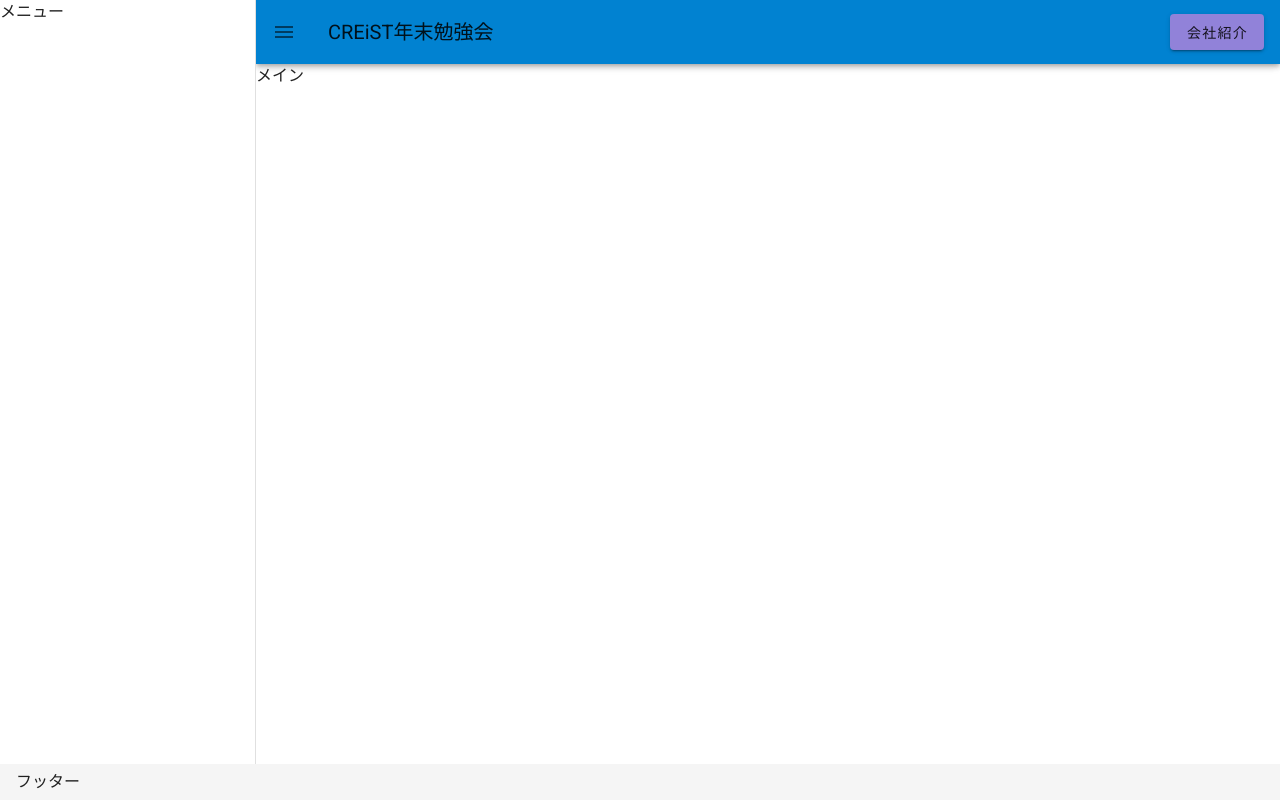
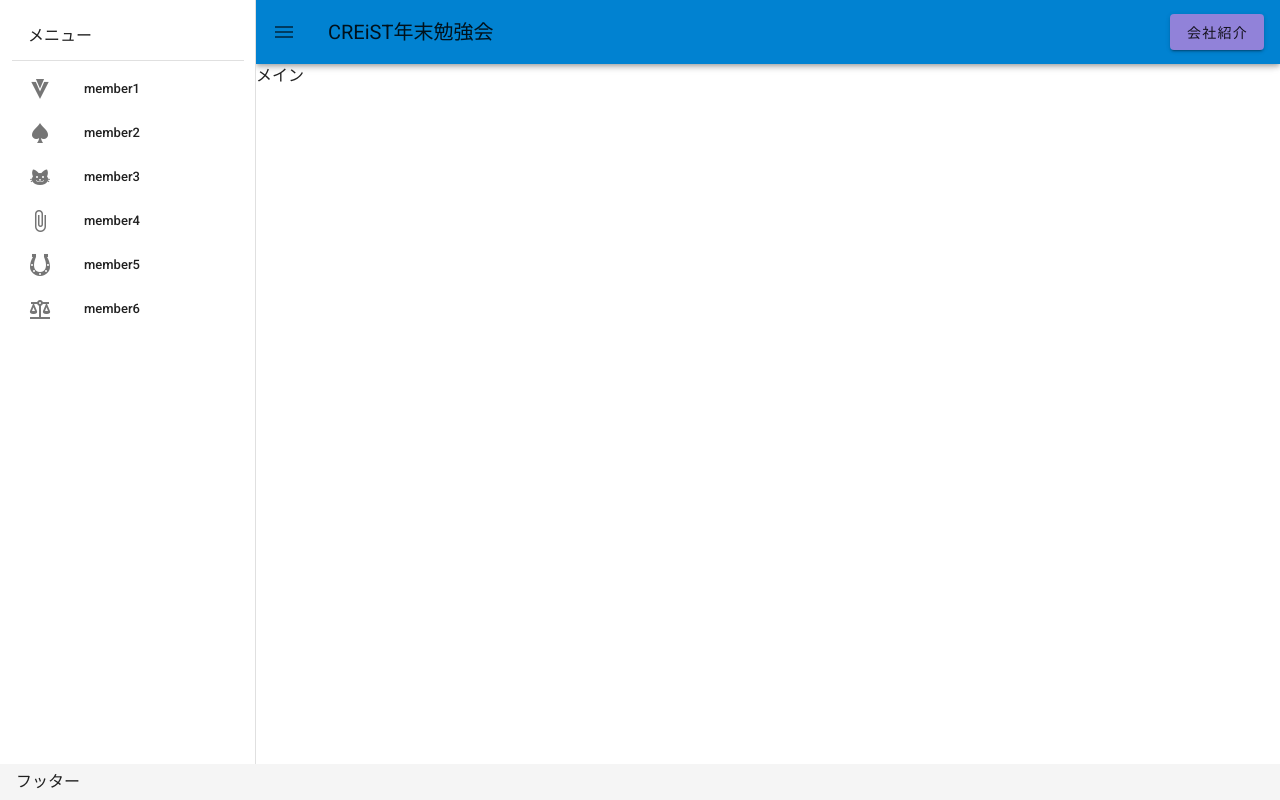
Before and after one commit to kaorunix/creist_vue_study, a Vue app: page / in a window 1280 px wide. Built offline with nearby package versions, Linux system fonts and the light colour scheme.

Commit message:
メニュー追加

```diff
--- a/src/App.vue
+++ b/src/App.vue
@@ -2,10 +2,29 @@
   <v-app>
     <v-navigation-drawer
     v-model="drawer"
-    app>
+    app cliped
+    >
+      <v-container>
+        <v-list-item>
       メニュー
+        </v-list-item>
+        <v-divider/>
+        <v-list dense nav>
+          <v-list-item v-for="main_menu_item in main_menu"
+          :key="main_menu_item.name">
+            <v-list-item-icon>
+              <v-icon>{{ main_menu_item.icon }}</v-icon>
+            </v-list-item-icon>
+            <v-list-item-content>
+              <v-list-item-title>
+                {{ main_menu_item.name }}
+              </v-list-item-title>
+            </v-list-item-content>
+          </v-list-item>
+        </v-list>
+      </v-container>
     </v-navigation-drawer>
-    <v-app-bar color="#0182D1" app>
+    <v-app-bar color="#0182D1" app clipped>
       <v-app-bar-nav-icon @click.stop="drawer = !drawer"></v-app-bar-nav-icon>
       <v-toolbar-title>CREiST年末勉強会</v-toolbar-title>
       <v-spacer/>
@@ -42,6 +61,14 @@
         '会社紹介',
         '沿革',
         '連絡先'
+      ],
+      main_menu: [
+        { name: 'member1', icon: 'mdi-vuetify' },
+        { name: 'member2', icon: 'mdi-cards-spade' },
+        { name: 'member3', icon: 'mdi-cat' },
+        { name: 'member4', icon: 'mdi-paperclip' },
+        { name: 'member5', icon: 'mdi-horseshoe' },
+        { name: 'member6', icon: 'mdi-scale-balance' }
       ]
     }
   }
```
